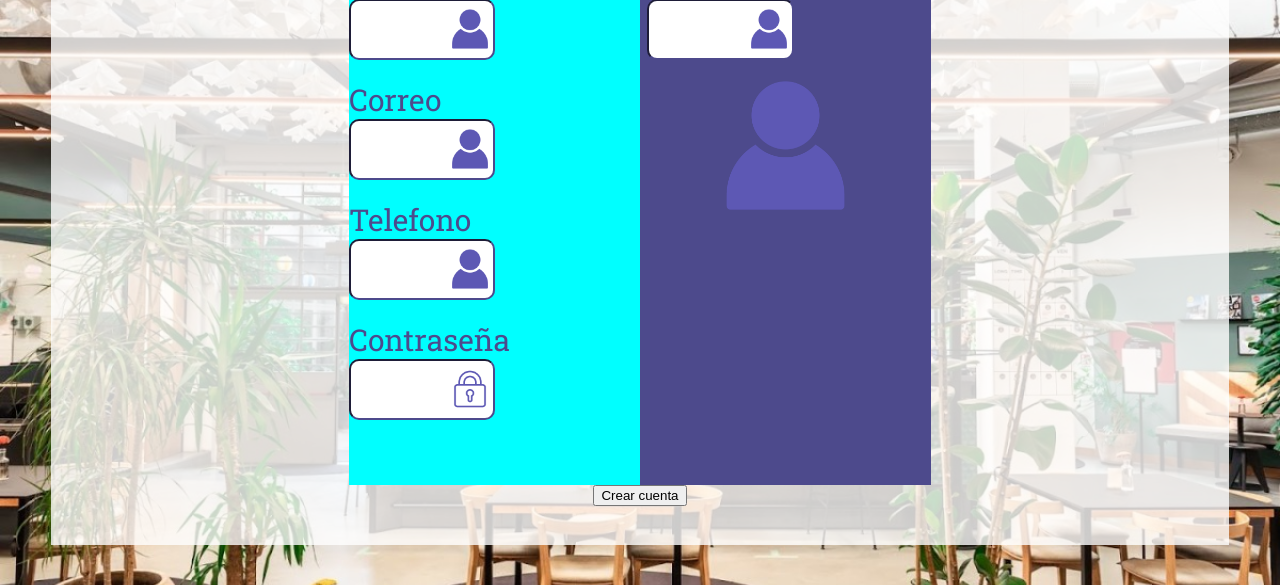
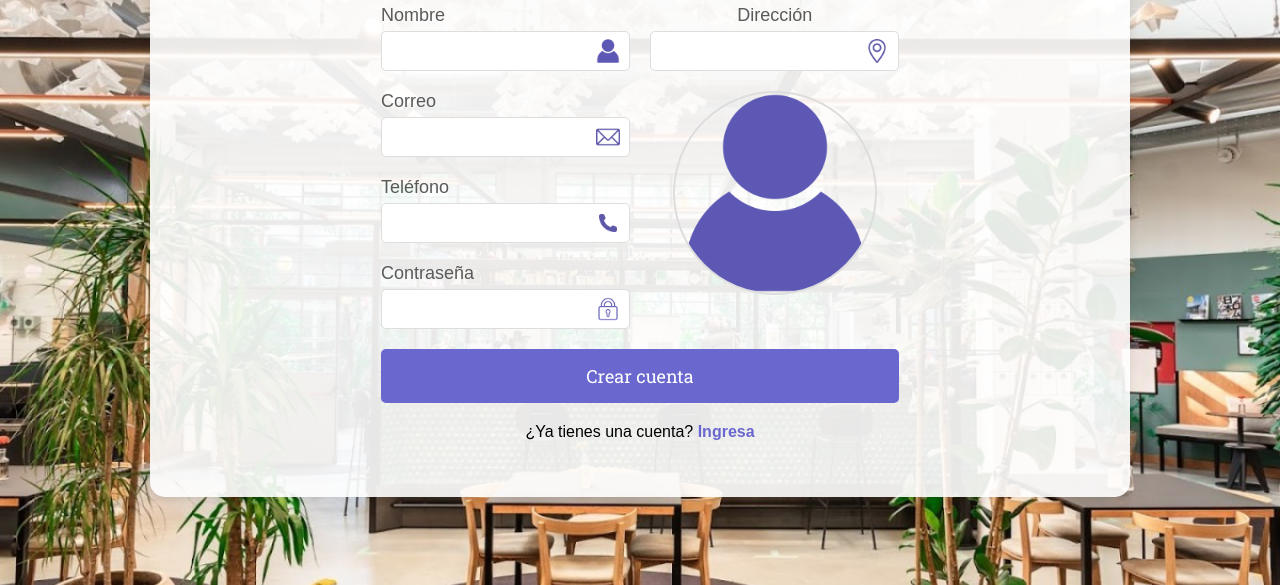
Before and after one commit to lilP0x/EventHub, a plain HTML site: page html/j.html in a window 1280 px wide. Shown: the part 215-800 px from the top of the page. Drawn offline with Linux system fonts and the light colour scheme; a web font is replaced by a local one.

Commit message:
jsjsjsj no se como hacer algo mas

```diff
--- a/css/ajustes.css
+++ b/css/ajustes.css
@@ -1,18 +1,4 @@
-body {
-  display: flex;
-  background-color: #5d58b4;
-  margin: 0;
-  font-family: Arial, sans-serif;
-}
 
-.left-banner {
-  width: 15%;
-  background-color: #4a47a3;
-  color: white;
-  padding: 2vw;
-  border-radius: 1vw;
-  position: relative;
-}
 
 .left-banner ul {
   list-style-type: none;
--- /dev/null
+++ b/css/create.css
@@ -0,0 +1,145 @@
+body {
+    font-family: 'Chau Philomene One', sans-serif;
+    background-image: url("/image/tenoha_milano.jpg");
+    background-size: cover;
+    background-position: center;
+    background-repeat: no-repeat;
+    display: flex;
+    justify-content: center;
+    align-items: center;
+    height: 100vh;
+    margin: 0;
+}
+
+.create-supplier {
+    background-color: rgba(255, 255, 255, 0.9);
+    padding: 40px;
+    border-radius: 15px;
+    box-shadow: 0px 0px 10px rgba(0, 0, 0, 0.1);
+    max-width: 900px;
+    width: 100%;
+    display: flex;
+    flex-direction: column;
+    align-items: center;
+}
+
+.create-supplier h2 {
+    text-align: center;
+    font-size: 36px;
+    margin-bottom: 20px;
+    color: #3a3a3a;
+}
+
+.create-supplier-form {
+    display: flex;
+    justify-content: space-between;
+    width: 100%;
+}
+
+.principal-data, .complementary-information {
+    width: 48%;
+}
+
+.input-data {
+    margin-bottom: 20px;
+    display: flex;
+    flex-direction: column;
+}
+
+.input-data label {
+    font-size: 18px;
+    color: #5a5a5a;
+    margin-bottom: 5px;
+}
+
+.data {
+    position: relative;
+    display: flex;
+    align-items: center;
+}
+
+.data input {
+    width: 100%;
+    padding: 10px 40px 10px 10px; /* Espacio para el icono en el lado derecho */
+    border: 1px solid #ddd;
+    border-radius: 5px;
+    font-size: 16px;
+    color: #333;
+}
+
+.data img {
+    position: absolute;
+    right: 10px; /* Coloca el icono en el lado derecho */
+    width: 24px;
+    height: 24px;
+}
+
+.complementary-information {
+    display: flex;
+    flex-direction: column;
+    align-items: center;
+    justify-content: center;
+    height: 100%;
+    text-align: center;
+}
+
+.img-user {
+    display: flex;
+    justify-content: center;
+    align-items: center;
+    flex-grow: 1;
+}
+
+.img-user img {
+    width: 200px;
+    border-radius: 50%;
+    border: 2px solid #ddd;
+}
+
+
+button[type="submit"] {
+    width: 100%;
+    padding: 15px;
+    background-color: #6a67ce;
+    color: #fff;
+    font-size: 18px;
+    border: none;
+    border-radius: 5px;
+    cursor: pointer;
+    transition: background-color 0.3s;
+    font-family: 'Roboto Slab', serif;
+}
+
+button[type="submit"]:hover {
+    background-color: #5753c0;
+}
+
+.create-supplier p {
+    text-align: center;
+    margin-top: 20px;
+    font-size: 16px;
+}
+
+.create-supplier p a {
+    color: #6a67ce;
+    text-decoration: none;
+    font-weight: bold;
+}
+
+.create-supplier p a:hover {
+    text-decoration: underline;
+}
+
+@media screen and (max-width: 768px) {
+    .create-supplier-form {
+        flex-direction: column;
+    }
+
+    .principal-data, .complementary-information {
+        width: 100%;
+    }
+
+    .complementary-information {
+        margin-top: 20px;
+    }
+}
--- a/css/login.css
+++ b/css/login.css
@@ -265,6 +265,8 @@ form input{
     color: #4d4a8c;
 }
 
+
+
 @media (max-width: 800px) {
     body{
         display: flex;
--- a/html/j.html
+++ b/html/j.html
@@ -3,14 +3,14 @@
 <head>
     <meta charset="UTF-8">
     <meta name="viewport" content="width=device-width, initial-scale=1.0">
-    <title>Document</title>
-    <link rel="stylesheet" href="/css/login.css">
+    <title>Crear Cuenta</title>
+    <link rel="stylesheet" href="/css/create.css">
     <link rel="preconnect" href="https://fonts.googleapis.com">
     <link rel="preconnect" href="https://fonts.gstatic.com" crossorigin>
     <link href="https://fonts.googleapis.com/css2?family=Chau+Philomene+One:ital@0;1&display=swap" rel="stylesheet">
     <link rel="preconnect" href="https://fonts.googleapis.com">
-<link rel="preconnect" href="https://fonts.gstatic.com" crossorigin>
-<link href="https://fonts.googleapis.com/css2?family=Chau+Philomene+One:ital@0;1&family=Roboto+Slab:wght@100..900&display=swap" rel="stylesheet">
+    <link rel="preconnect" href="https://fonts.gstatic.com" crossorigin>
+    <link href="https://fonts.googleapis.com/css2?family=Chau+Philomene+One:ital@0;1&family=Roboto+Slab:wght@100..900&display=swap" rel="stylesheet">
 </head>
 <body>
 
@@ -20,49 +20,50 @@
             <div class="create-supplier-form">
                 <div class="principal-data">
                     <div class="input-data">
-                        <label>Nombre</label>
+                        <label for="name-supplier">Nombre</label>
                         <div class="data">
                             <input type="text" id="name-supplier" name="name-supplier" required>
-                            <img src="/image/usuario.png">
+                            <img src="/image/usuario.png" alt="Icono Nombre">
                         </div>
                     </div>
                     <div class="input-data">
-                        <label>Correo</label>
+                        <label for="mail-supplier">Correo</label>
                         <div class="data">
-                            <input type="text" id="mail-supplier" name="mail-supplier" required>
-                            <img src="/image/usuario.png">
+                            <input type="email" id="mail-supplier" name="mail-supplier" required>
+                            <img src="/image/correo-electronico.png" alt="Icono Correo">
                         </div>
                     </div>
                     <div class="input-data">
-                        <label>Telefono</label>
+                        <label for="phone-supplier">Teléfono</label>
                         <div class="data">
                             <input type="text" id="phone-supplier" name="phone-supplier" required>
-                            <img src="/image/usuario.png">
+                            <img src="/image/llamar.png" alt="Icono Teléfono">
                         </div>
                     </div>
                     <div class="input-data">
-                        <label>Contraseña</label>
+                        <label for="passwordNew-supplier">Contraseña</label>
                         <div class="data">
                             <input type="password" id="passwordNew-supplier" name="passwordNew-supplier" required>
-                            <img src= "/image/candado.png">
+                            <img src="/image/candado.png" alt="Icono Contraseña">
                         </div>
                     </div>
                 </div>
                 <div class="complementary-information">
                     <div class="input-data">
-                        <label>Telefono</label>
-                       <div class="data">
+                        <label for="address-supplier">Dirección</label>
+                        <div class="data">
                             <input type="text" id="address-supplier" name="address-supplier" required>
-                            <img src="/image/usuario.png">
+                            <img src="/image/mapas-y-banderas.png" alt="Icono Dirección">
                         </div>
                     </div>
                     <div class="img-user">
-                        <img src="/image/usuario.png">
+                        <img src="/image/usuario.png" alt="Imagen de Usuario">
                     </div>
                 </div>
             </div>
-            <button type="submit">Crear cuenta</button>
+            <button type="submit" onclick="ingresaSupplier()">Crear cuenta</button>
         </form>
+        <p>¿Ya tienes una cuenta? <a href="/html/login.html">Ingresa</a></p>
     </div>
 
     <script src="/js/app.js" type="module"></script>
```
Also changed, not shown: html/ajustes.html (+53 -11 lines), html/dashboard.html (+1 -1 lines), js/interaction.js (+12 -2 lines), image/correo-electronico.png (added), image/llamar.png (added), image/mapas-y-banderas.png (added), 1 other file.
